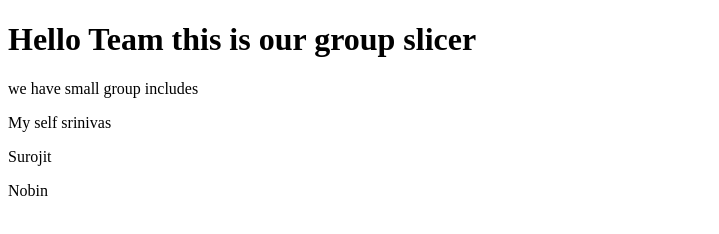
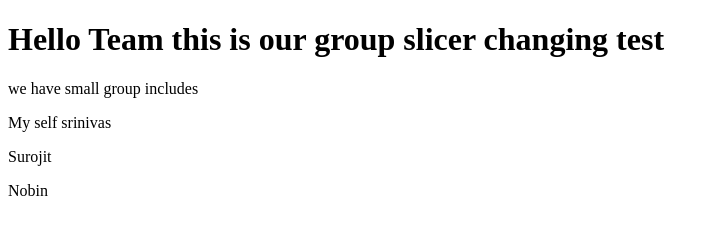
Before and after one commit to Manosrinivas/awsfirstproject, a plain HTML site: page index.html in a window 1280 px wide. Shown: the whole page, without its empty margins (0-719 px from the left). Drawn offline with Linux system fonts and the light colour scheme.

Commit message:
change 1.html

```diff
--- a/index.html
+++ b/index.html
@@ -2,7 +2,7 @@
 <html>
 <body>
 
-<h1>Hello Team  this is our group slicer</h1> </h1>
+<h1>Hello Team  this is our group slicer changing test</h1> </h1>
 
 <p>we have small group includes </p>
 <p>My self srinivas </p>
```
